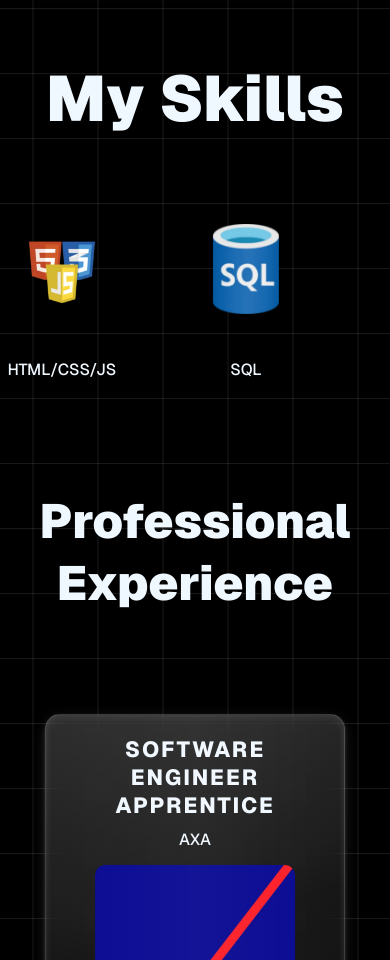
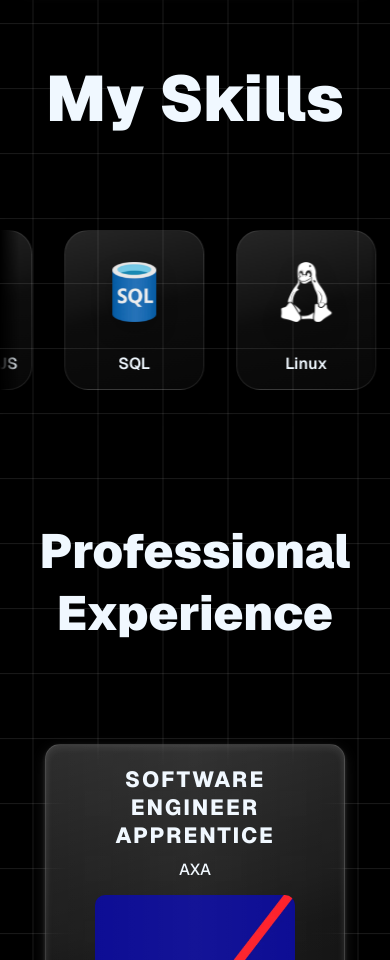
Before and after one commit to Hugo-Galley/portfolio, a React (Create React App) app: page / in a window 390 px wide. Shown: the part 2727-3687 px from the top of the page. Built offline with nearby package versions, Linux system fonts and the light colour scheme.

Commit message:
feat(Skills): ajout d'effets de survol et amélioration de l'animation des compétences

```diff
--- a/src/Styles/Skills.css
+++ b/src/Styles/Skills.css
@@ -1,92 +1,162 @@
 .skills-track-wrapper {
     width: 100%;
     overflow: hidden;
-    margin: 80px 0 140px;
+    margin: 40px 0 100px;
+    padding: 60px 0; /* Plenty of room for vertical pop and shadow */
+    position: relative;
+    /* Mask to fade edges */
+    -webkit-mask-image: linear-gradient(to right, transparent, black 10%, black 90%, transparent);
+    mask-image: linear-gradient(to right, transparent, black 10%, black 90%, transparent);
 }
 
 .skills-track {
     display: flex;
-    gap: 1.5rem;
+    gap: 3rem;
     width: max-content;
-    animation: skills-marquee 28s linear infinite;
+    padding: 10px;
+    will-change: transform;
 }
 
-@keyframes skills-marquee {
-    from {
-        transform: translateX(0);
-    }
-    to {
-        transform: translateX(-50%);
-    }
-}
-
-.language-box{
-    width: 220px;
-    height: 230px;
+.language-box {
+    width: 200px;
+    height: 220px;
     align-items: center;
     text-align: center;
     justify-content: center;
     display: flex;
     flex-direction: column;
+    background: var(--card-bg, rgba(255, 255, 255, 0.05));
+    border: 1px solid rgba(255, 255, 255, 0.1);
+    border-radius: 24px;
+    backdrop-filter: blur(12px);
+    box-shadow: 0 8px 32px rgba(0, 0, 0, 0.1);
+    transition: all 0.4s cubic-bezier(0.175, 0.885, 0.32, 1.275);
+    cursor: pointer;
+    position: relative;
+    transform: perspective(1000px) rotateX(0) rotateY(0) scale3d(1, 1, 1);
+    transform-style: preserve-3d;
 }
-.language-box-img{
+
+[data-theme="light"] .language-box {
+    background: rgba(255, 255, 255, 0.5);
+    border: 1px solid rgba(0, 0, 0, 0.05);
+    box-shadow: 0 8px 32px rgba(0, 0, 0, 0.05);
+}
+
+.language-box:hover {
+    box-shadow: -15px 20px 40px rgba(0, 0, 0, 0.3);
+    border-color: rgba(255, 255, 255, 0.4);
+    z-index: 10;
+    background: rgba(255, 255, 255, 0.08);
+}
+
+[data-theme="light"] .language-box:hover {
+    box-shadow: -15px 20px 40px rgba(0, 0, 0, 0.15);
+    border-color: rgba(0, 0, 0, 0.2);
+    background: rgba(255, 255, 255, 0.8);
+}
+
+.language-box::before {
+    content: '';
+    position: absolute;
+    inset: 0;
+    border-radius: 24px;
+    background: linear-gradient(135deg, rgba(255,255,255,0.2) 0%, transparent 100%);
+    opacity: 0;
+    transition: opacity 0.4s ease;
+    pointer-events: none;
+}
+.language-box:hover::before {
+    opacity: 1;
+}
+
+.language-box-img {
     margin: auto;
-    transition: filter 0.3s ease;
+    transition: all 0.4s cubic-bezier(0.175, 0.885, 0.32, 1.275);
     object-fit: contain;
+    width: 100px;
+    height: 100px;
+    z-index: 2;
+    filter: drop-shadow(0 10px 10px rgba(0,0,0,0.2));
+}
+
+.language-box:hover .language-box-img {
+    transform: scale(1.2) translateZ(30px);
+    filter: drop-shadow(-10px 15px 15px rgba(0,0,0,0.4));
+}
+
+[data-theme="light"] .language-box:hover .language-box-img {
+    filter: drop-shadow(-10px 15px 15px rgba(0,0,0,0.15));
 }
 
 /* Inverser uniquement le logo Linux en mode clair */
 [data-theme="light"] .language-box:has(img[alt*="Linux"]) .language-box-img {
     filter: brightness(0) saturate(100%);
 }
-.language-box p{
-    font-size: 1.7em;
 
+.language-box p {
+    font-size: 1.4em;
+    font-weight: 600;
+    color: var(--text-color);
+    transition: all 0.4s ease;
+    margin-bottom: 20px;
+    z-index: 2;
+}
+
+.language-box:hover p {
+    transform: translateZ(20px);
+    color: #fff;
+    text-shadow: 0 0 10px rgba(255,255,255,0.5);
+}
+
+[data-theme="light"] .language-box:hover p {
+    color: #000;
+    text-shadow: none;
 }
 
 @media (max-width: 1000px) {
     .skills-track-wrapper {
-        margin: 60px 0 110px;
+        margin: 20px 0 60px;
     }
 
-    .language-box{
-        width: 190px;
-        height: 210px;
+    .language-box {
+        width: 170px;
+        height: 190px;
     }
 
-    .language-box-img{
-        width: 110px;
-        height: 110px;
+    .language-box-img {
+        width: 80px;
+        height: 80px;
     }
-    .language-box p{
-        font-size: 1.3em;
 
+    .language-box p {
+        font-size: 1.2em;
     }
 }
+
 @media (max-width: 700px) {
-    .language-box{
-        width: 160px;
-        height: 180px;
-        justify-content: space-between;
+    .skills-track-wrapper {
+        -webkit-mask-image: linear-gradient(to right, transparent, black 5%, black 95%, transparent);
+        mask-image: linear-gradient(to right, transparent, black 5%, black 95%, transparent);
     }
 
-    .language-box-img{
-        width: 90px;
-        height: 90px;
+    .language-box {
+        width: 140px;
+        height: 160px;
     }
 
-    .language-box p{
-        margin-top: 20px;
+    .language-box-img {
+        width: 60px;
+        height: 60px;
+    }
+
+    .language-box p {
         font-size: 1em;
+        margin-bottom: 15px;
     }
 
     .skills-track {
         animation-duration: 24s;
+        gap: 2rem;
     }
 }
-
-@media (prefers-reduced-motion: reduce) {
-    .skills-track {
-        animation: none;
-    }
-}
--- a/src/components/Skills.jsx
+++ b/src/components/Skills.jsx
@@ -1,3 +1,4 @@
+import { useState, useRef, useEffect } from 'react';
 import py from '../assets/Pages/Python-logo-notext.svg.webp'
 import cs from '../assets/Card/cs.webp'
 import rct from '../assets/Pages/react.webp'
@@ -11,8 +12,74 @@ import azure from '../assets/Card/azure.webp'
 import docker from '../assets/Card/docker-icon-seeklogo.png'
 import '../Styles/Skills.css'
 
+function SkillCard({ skill }) {
+    const [isHovered, setIsHovered] = useState(false);
+    const [rotateX, setRotateX] = useState(0);
+    const [rotateY, setRotateY] = useState(0);
+    const cardRef = useRef(null);
+
+    const handleMouseMove = (e) => {
+        if (!cardRef.current) return;
+        const card = cardRef.current;
+        const rect = card.getBoundingClientRect();
+
+        const x = e.clientX - rect.left;
+        const y = e.clientY - rect.top;
+        const centerX = rect.width / 2;
+        const centerY = rect.height / 2;
+
+        const rotateXValue = ((y - centerY) / centerY) * -15;
+        const rotateYValue = ((x - centerX) / centerX) * 15;
+
+        setRotateX(rotateXValue);
+        setRotateY(rotateYValue);
+    };
+
+    const handleMouseEnter = () => setIsHovered(true);
+    const handleMouseLeave = () => {
+        setIsHovered(false);
+        setRotateX(0);
+        setRotateY(0);
+    };
+
+    return (
+        <div
+            ref={cardRef}
+            className="language-box"
+            onMouseMove={handleMouseMove}
+            onMouseEnter={handleMouseEnter}
+            onMouseLeave={handleMouseLeave}
+            style={{
+                transform: isHovered
+                    ? `perspective(1000px) rotateX(${rotateX}deg) rotateY(${rotateY}deg) scale3d(1.1, 1.1, 1.1) translateY(-10px)`
+                    : 'perspective(1000px) rotateX(0deg) rotateY(0deg) scale3d(1, 1, 1) translateY(0)',
+                transition: isHovered ? 'transform 0.1s ease-out' : 'all 0.5s ease',
+                zIndex: isHovered ? 10 : 1
+            }}
+        >
+            <img src={skill.src} alt={skill.name} className="language-box-img" width="144" height="144" loading="lazy" decoding="async" />
+            <p>{skill.name}</p>
+            {isHovered && (
+                <div
+                    className="glare"
+                    style={{
+                        position: 'absolute',
+                        top: 0,
+                        left: 0,
+                        width: '100%',
+                        height: '100%',
+                        background: `radial-gradient(circle at ${50 + rotateY * 2}% ${50 - rotateX * 2}%, rgba(255,255,255,0.2) 0%, transparent 60%)`,
+                        pointerEvents: 'none',
+                        borderRadius: 'inherit',
+                        transform: 'translateZ(1px)'
+                    }}
+                />
+            )}
+        </div>
+    );
+}
+
 export default function Skills(){
-
     const skillsList = [
       { src: py, name: 'Python' },
       { src: cs, name: 'C#' },
@@ -29,14 +96,47 @@ export default function Skills(){
 
     const repeatedList = [...skillsList, ...skillsList];
 
+    const [isHovered, setIsHovered] = useState(false);
+    const progressRef = useRef(0);
+    const speedRef = useRef(0.04);
+    const trackRef = useRef(null);
+    const rafRef = useRef(null);
+
+    useEffect(() => {
+        const updateAnimation = () => {
+            // Target speed: 0 if hovered, otherwise 0.04 (approx 30s for 50%)
+            const targetSpeed = isHovered ? 0 : 0.04;
+
+            // Lerp the speed towards target speed for smooth deceleration/acceleration
+            speedRef.current = speedRef.current + (targetSpeed - speedRef.current) * 0.05;
+
+            progressRef.current += speedRef.current;
+
+            if (progressRef.current >= 50) {
+                progressRef.current -= 50;
+            }
+
+            if (trackRef.current) {
+                trackRef.current.style.transform = `translateX(-${progressRef.current}%)`;
+            }
+
+            rafRef.current = requestAnimationFrame(updateAnimation);
+        };
+
+        rafRef.current = requestAnimationFrame(updateAnimation);
+        return () => cancelAnimationFrame(rafRef.current);
+    }, [isHovered]);
+
     return (
-        <div className="skills-track-wrapper" aria-label="Competences techniques">
-          <div className="skills-track">
+        <div
+            className="skills-track-wrapper"
+            aria-label="Competences techniques"
+            onMouseEnter={() => setIsHovered(true)}
+            onMouseLeave={() => setIsHovered(false)}
+        >
+          <div className="skills-track" ref={trackRef}>
             {repeatedList.map((skill, index) => (
-              <div className="language-box" key={`${skill.name}-${index}`}>
-                <img src={skill.src} alt={skill.name} className="language-box-img" width="144" height="144" loading="lazy" decoding="async" />
-                <p>{skill.name}</p>
-              </div>
+              <SkillCard skill={skill} key={`${skill.name}-${index}`} />
             ))}
           </div>
         </div>
```
